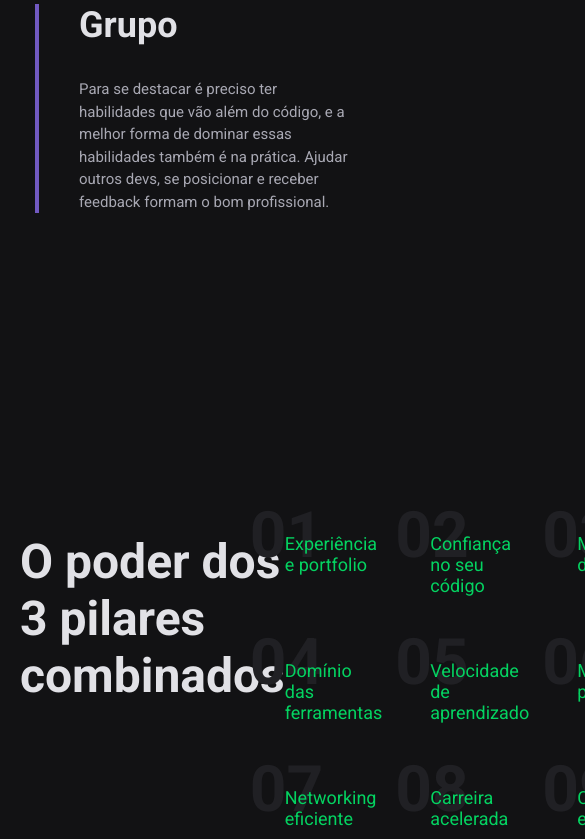
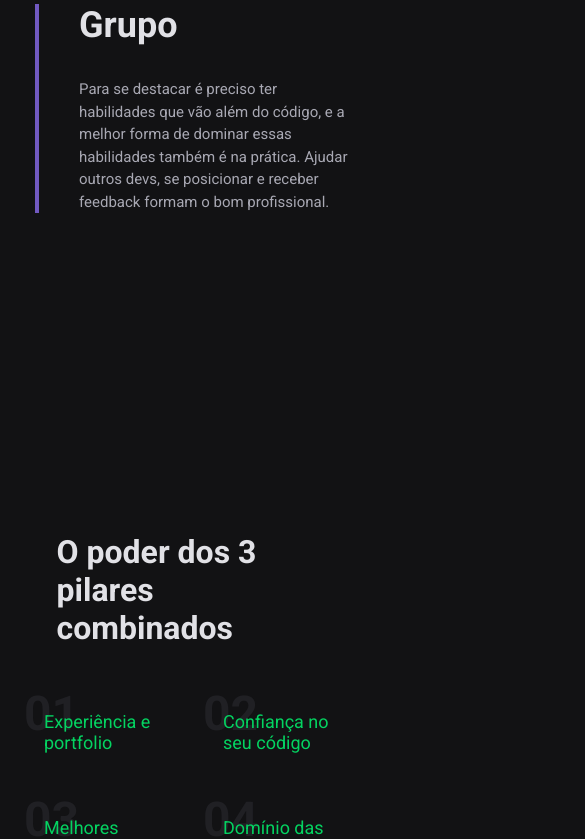
Before and after one commit to 0xjoaovpsantos/next-level-week-clone, a React (Create React App) app: page / in a window 390 px wide. Shown: the part 2614-3453 px from the top of the page, 585 px wide, since content can reach past the window. Built offline with nearby package versions, Linux system fonts and the light colour scheme.

Commit message:
add: make component Pillars responsive

```diff
--- a/src/components/Pillas/styles.ts
+++ b/src/components/Pillas/styles.ts
@@ -7,12 +7,20 @@ export const Container = styled.section`
 export const Content = styled.div`
   max-width: 1160px;
   width: 100%;
-  margin: 0 auto;
-  padding: 0 20px;
+  margin-left: auto;
+  margin-right: auto;
+  padding-left: 20px;
+  padding-right: 20px;
 
   div {
     display: flex;
     justify-content: space-between;
+
+    @media only screen and (max-width: 960px) {
+      flex-direction: column;
+      align-items: center;
+      justify-content: center;
+    }
   }
 
   div h2 {
@@ -20,6 +28,16 @@ export const Content = styled.div`
     max-width: 277px;
     margin-bottom: 0;
     color: #e1e1e6;
+
+    @media only screen and (max-width: 960px) {
+      max-width: 460px;
+      font-size: 32px;
+      margin-bottom: 64px;
+    }
+
+    @media only screen and (max-width: 640px) {
+      max-width: 277px;
+    }
   }
 
   div div {
@@ -28,6 +46,14 @@ export const Content = styled.div`
     grid-row-gap: 64px;
     grid-column-gap: 48px;
     grid-template-columns: repeat(3, 1fr);
+
+    @media only screen and (max-width: 960px) {
+      grid-template-columns: repeat(2, 1fr);
+    }
+
+    @media only screen and (max-width: 640px) {
+      grid-column-gap: 16px;
+    }
   }
 
   div div h3 {
@@ -37,6 +63,11 @@ export const Content = styled.div`
     z-index: 1;
     font-weight: normal;
     position: relative;
+
+    @media only screen and (max-width: 960px) {
+      padding-left: 20px;
+      padding-right: 20px;
+    }
   }
 
   div div h3 span {
@@ -49,5 +80,11 @@ export const Content = styled.div`
     left: -35px;
     font-size: 64px;
     color: #202024;
+
+    @media only screen and (max-width: 960px) {
+      top: -26px;
+      left: 0;
+      font-size: 48px;
+    }
   }
 `;
```
